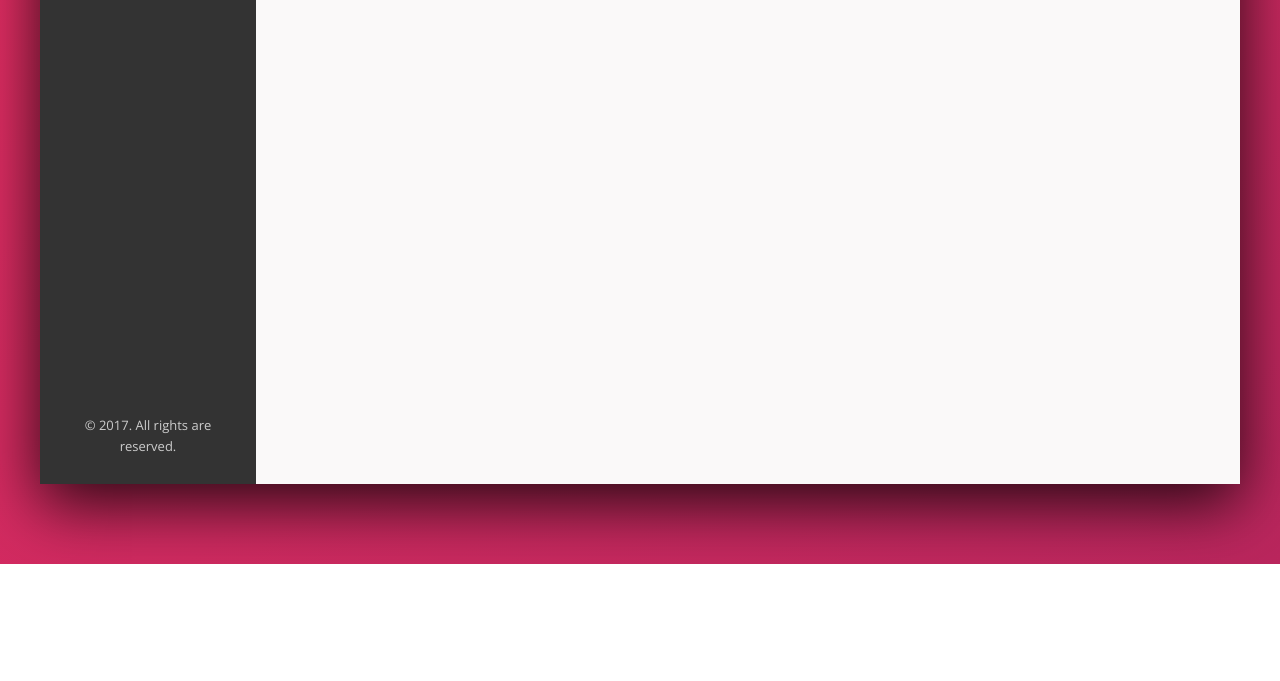
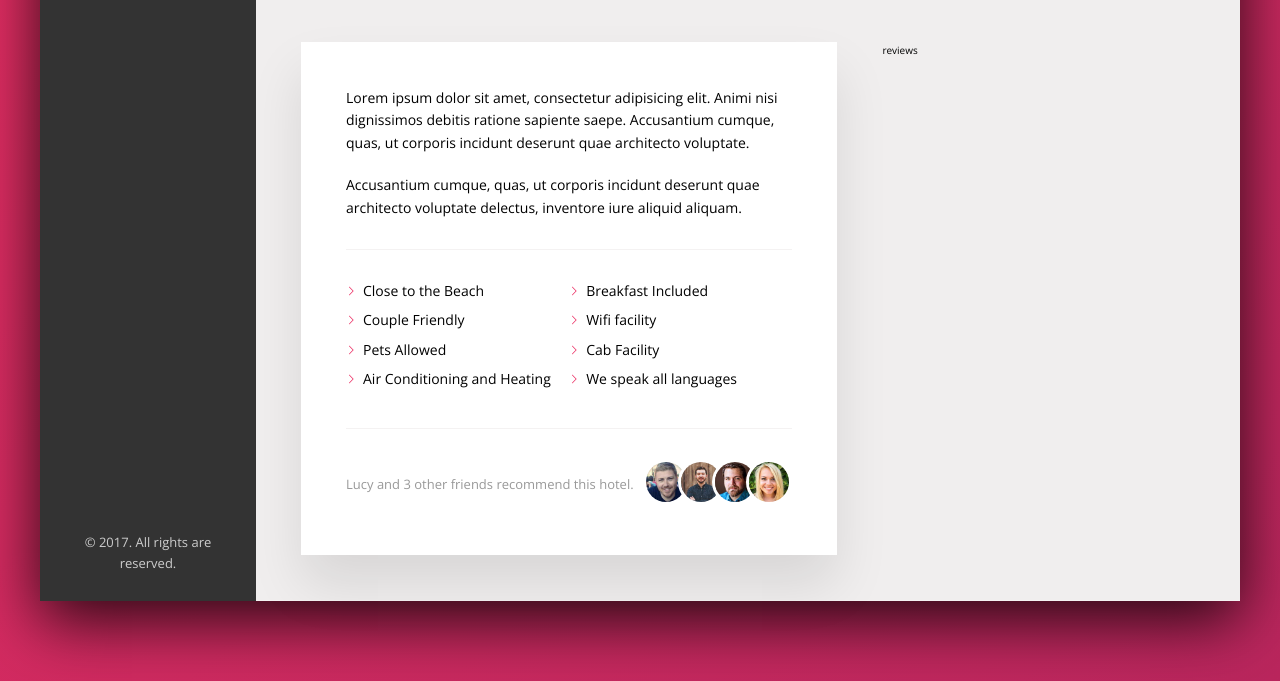
Before and after one commit to arpit2425/Trillo, a website: page index.html in a window 1280 px wide. Shown: the part 466-1147 px from the top of the page. Before the commit the page ends 1030 px from the top, so only its background shows below. Drawn offline with nearby package versions, Linux system fonts and the light colour scheme.

Commit message:
Description section completed

```diff
--- a/index.html
+++ b/index.html
@@ -129,6 +129,34 @@
 
 
                     </div>
+                    <div class="detail">
+                        <div class="description">
+                            <p class="paragraph">Lorem ipsum dolor sit amet, consectetur adipisicing elit. Animi nisi dignissimos debitis ratione sapiente saepe. Accusantium cumque, quas, ut corporis incidunt deserunt quae architecto voluptate.
+                            </p>
+                            <p class="paragraph">Accusantium cumque, quas, ut corporis incidunt deserunt quae architecto voluptate delectus, inventore iure aliquid aliquam.</p>
+                        <ul class="list">
+                            <li class="list__item">Close to the Beach</li>
+                            <li class="list__item">Breakfast Included</li>
+                            <li class="list__item">Couple Friendly</li>
+                            <li class="list__item">Wifi facility</li>
+                            <li class="list__item">Pets Allowed</li>
+                            <li class="list__item">Cab Facility</li>
+                            <li class="list__item">Air Conditioning and Heating</li>
+                            <li class="list__item">We speak all languages</li>
+                        </ul>
+                        <div class="recommend">
+                            <div class="recommend__count">Lucy and 3 other friends recommend this hotel.</div>
+                            <div class="recommend__friends">
+                                <img src="img/user-3.jpg" alt="User" class="recommend__photo">
+                                <img src="img/user-4.jpg" alt="User" class="recommend__photo">
+                                <img src="img/user-5.jpg" alt="User" class="recommend__photo">
+                                <img src="img/user-6.jpg" alt="User" class="recommend__photo">
+
+                            </div>
+                        </div>
+                        </div>
+                        <div class="user-reviews">reviews</div>
+                    </div>
                 </div>
             </div>
         </div>
--- a/sass/_base.scss
+++ b/sass/_base.scss
@@ -12,7 +12,8 @@
     --color-Grey-dark-1: #333;
     --color-Grey-dark-2: #777;
     --color-Grey-dark-3: #999;
-    --shadow: 0 2rem 6rem rgba(0,0,0,0.8);;
+    --shadow: 0 2rem 6rem rgba(0,0,0,0.8);
+    --line:1px solid var(--color-Grey-light-2);
 }
 *{
     margin: 0;
--- a/sass/_components.scss
+++ b/sass/_components.scss
@@ -316,3 +316,63 @@
 
     }
 }
+.paragraph:not(:last-of-type)
+{
+    margin-bottom: 2rem;
+}
+.list
+{
+    list-style: none;
+    border-top: var(--line);
+    border-bottom: var(--line);
+    padding: 3rem 0;
+    margin: 3rem 0;
+    display: flex;
+    flex-wrap: wrap;
+    &__item
+    {
+        flex: 0 0 50%;
+       margin-bottom: .7rem;
+    }
+    &__item::before
+    {
+        content: "";
+        background-color: var(--color-primary);
+        width: 1rem;
+        height: 1rem;
+        display: inline-block;
+        margin-right: .7rem;
+        -webkit-mask-image:url(../img/chevron-thin-right.svg);
+        -webkit-mask-size: cover;
+
+    }
+}
+.recommend
+{
+    font-size: 1.3rem;
+    display: flex;
+    // justify-content: space-between;
+    align-items: center;
+    &__count
+    {
+        color: var(--color-Grey-dark-3);
+        margin-right: auto;
+    }
+    &__friend
+    {
+
+    }
+    &__photo
+    {
+        height: 4rem;
+        box-sizing: content-box;
+        width: 4rem;
+        border: 3px solid #fff;
+        border-radius: 50%;
+        &:not(:last-child)
+        {
+            margin-right: -1.5rem;
+        }
+
+    }
+}
--- a/sass/_layout.scss
+++ b/sass/_layout.scss
@@ -30,6 +30,31 @@ justify-content: space-between;
 }
 .hotel-view{
 
-height: 80rem;
+
 flex: 1;
 }
+
+.detail
+{
+    display: flex;
+    padding: 4.5rem;
+    background-color: var(--color-Grey-light-3);
+    border-bottom: 1px solid var(--color-Grey-light-2);
+
+}
+.description
+{
+    font-size: 1.4rem;
+    flex: 0 0 60%;
+    margin-right: 4.5rem;
+    box-shadow: 0 3rem 5rem rgba(0,0,0,.1);
+    padding: 4.5rem;
+    background-color: #fff;
+
+}
+.user-reviews
+{
+    flex: 1;
+
+
+}
```
Also changed, not shown: css/style.css.
